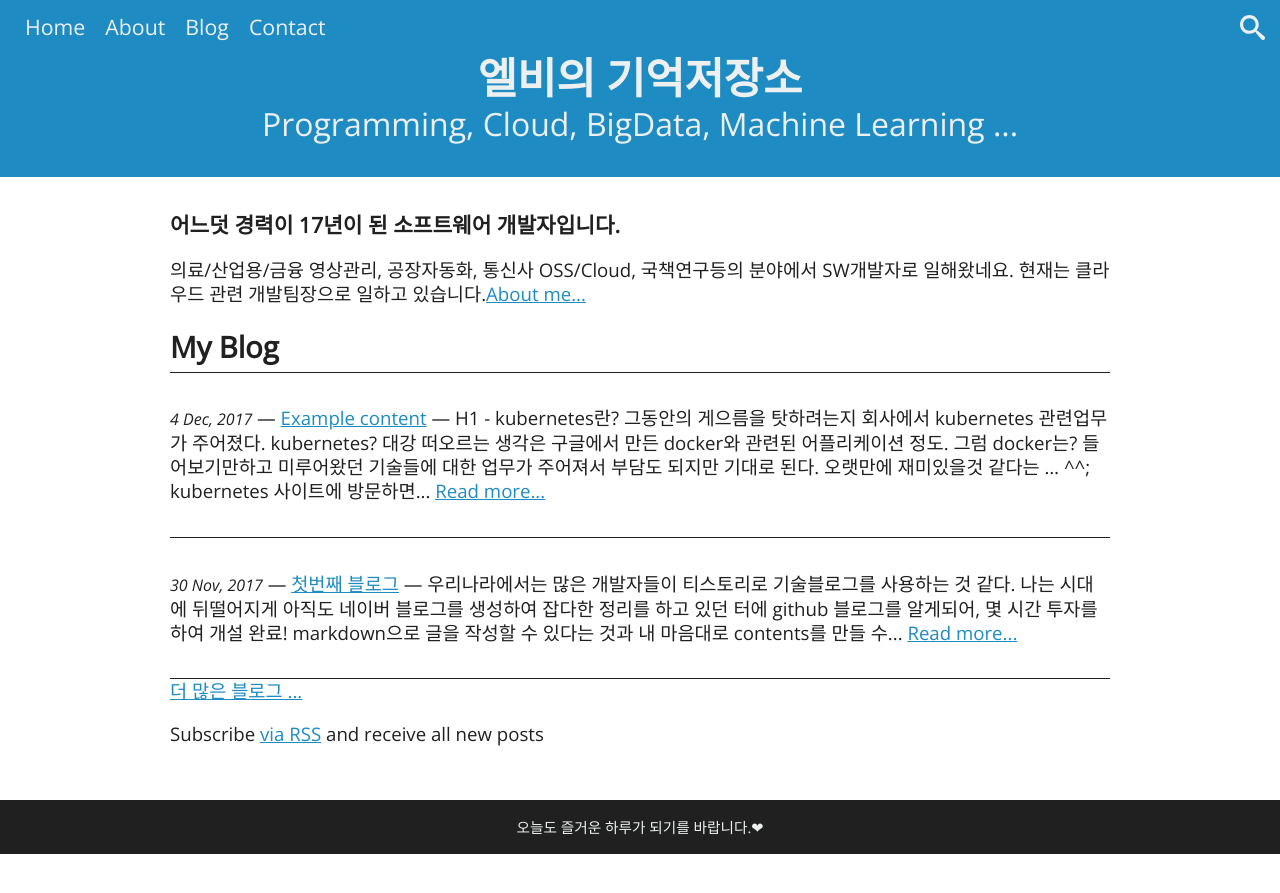
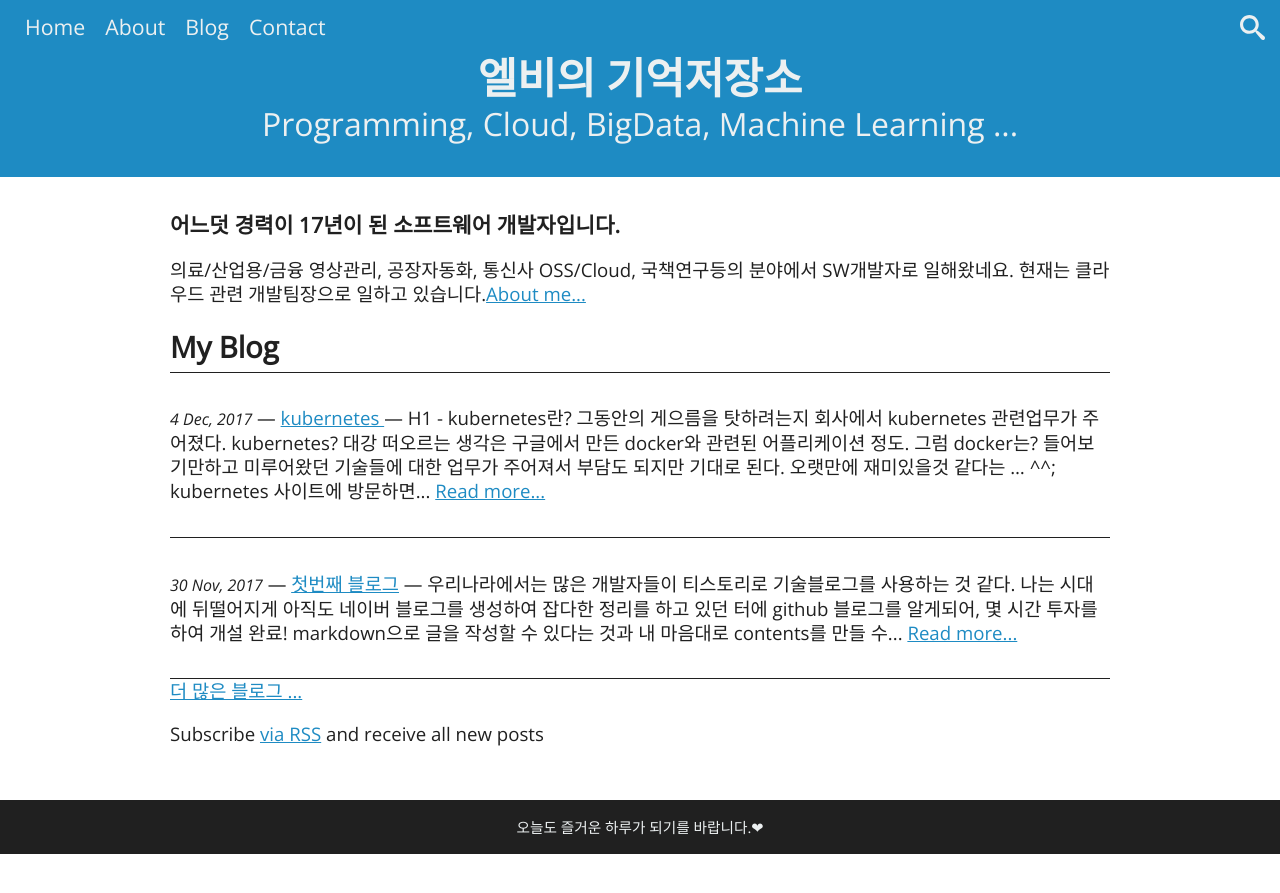
Before and after one commit to mateussmedeiros/blade-theme, a Jekyll site: the page built from index.html, in a window 1280 px wide. Shown: the top 893 px of the page. Built offline with Jekyll 4.4.1, drawn with Linux system fonts in a browser that asks for light colours.

Commit message:
Update 2017-12-04-kubernetes-first.markdown

```diff
--- a/_posts/2017-12-04-kubernetes-first.markdown
+++ b/_posts/2017-12-04-kubernetes-first.markdown
@@ -1,6 +1,6 @@
 ---
 layout: post
-title:  "Example content"
+title:  "kubernetes "
 date:   2017-12-04 10:00:00
 permalink: /docker/kubernetes01/
 description: kubernetes 개요
```
